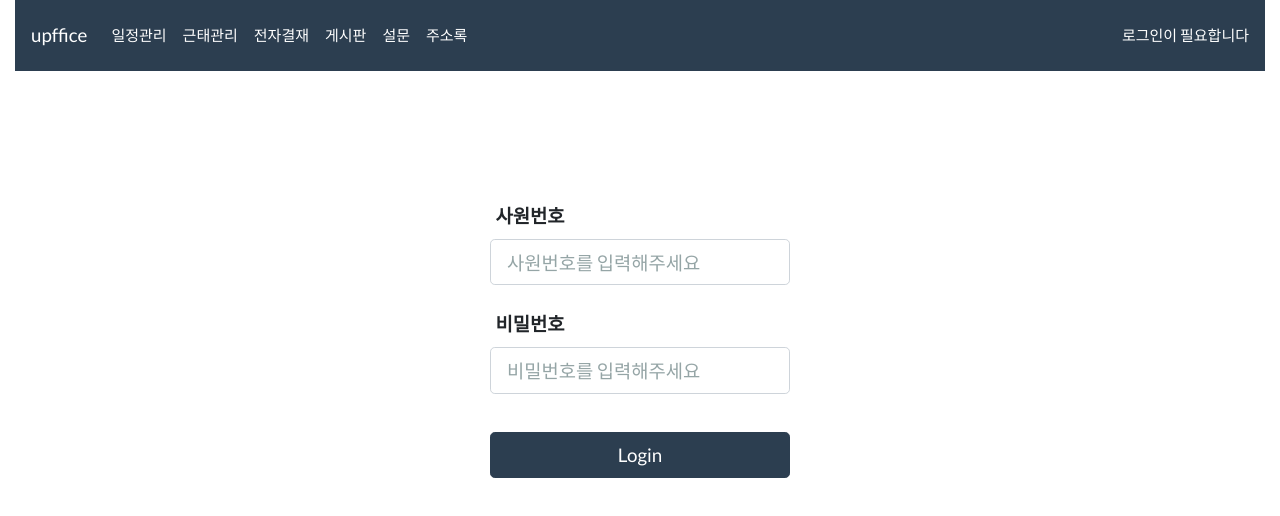
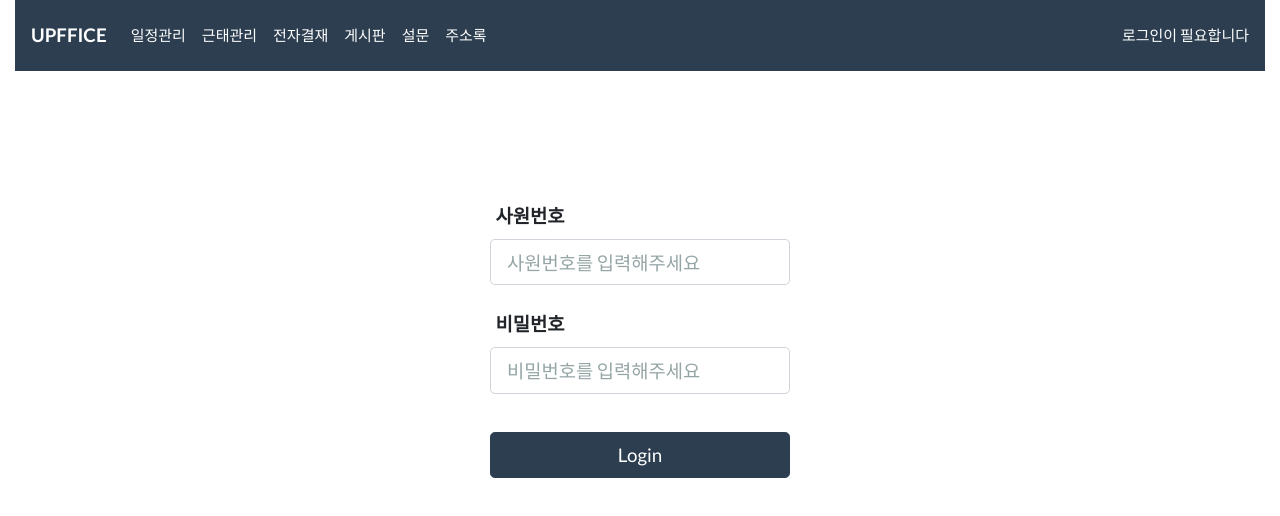
Before and after one commit to Upffice/UpfficeFront, a Vue app: page / in a window 1280 px wide. Shown: the top 516 px of the page. Built offline with nearby package versions, Linux system fonts and the light colour scheme; what vue-js-modal would draw is missing.

Commit message:
App.vue 서브메뉴 언더라인x, upffice 대문자로 수정등

```diff
--- a/src/App.vue
+++ b/src/App.vue
@@ -32,13 +32,20 @@
         left: 15px;
         top: 70px;
         position: absolute;
+        font-weight: bolder;
     }
-    .subMenu2 {
-        background: #EBF0F0;
-        width: 15%;
-        height: 100%;
-        left: 15px;
-        top: 70px;
-        position: absolute;
+
+
+    li{
+        color: #2C3E50;
+
     }
+
+    .subMenu{
+    }
+
+    a:hover {
+        text-decoration: none;
+    }
+
 </style>
--- a/src/components/TopMenu.vue
+++ b/src/components/TopMenu.vue
@@ -3,7 +3,7 @@
         <div v-if="!loginInfo.manager" class="topMenu">
             <div>
                 <nav class="navbar navbar-expand-lg navbar-dark bg-primary">
-                    <router-link class="navbar-brand" to="/">upffice</router-link>
+                    <router-link class="navbar-brand" to="/"><strong>UPFFICE</strong></router-link>
                     <button class="navbar-toggler" type="button" data-toggle="collapse" data-target="#navbarColor01"
                             aria-controls="navbarColor01" aria-expanded="false" aria-label="Toggle navigation">
                         <span class="navbar-toggler-icon"></span>
@@ -171,4 +171,6 @@
         height: 100%;
         object-fit: cover;
     }
+
+
 </style>
--- a/src/components/approval/ApprovalSubMenu.vue
+++ b/src/components/approval/ApprovalSubMenu.vue
@@ -114,4 +114,6 @@ export default {
     .subMenu{
         height: 678px;
     }
+
+
 </style>
```
